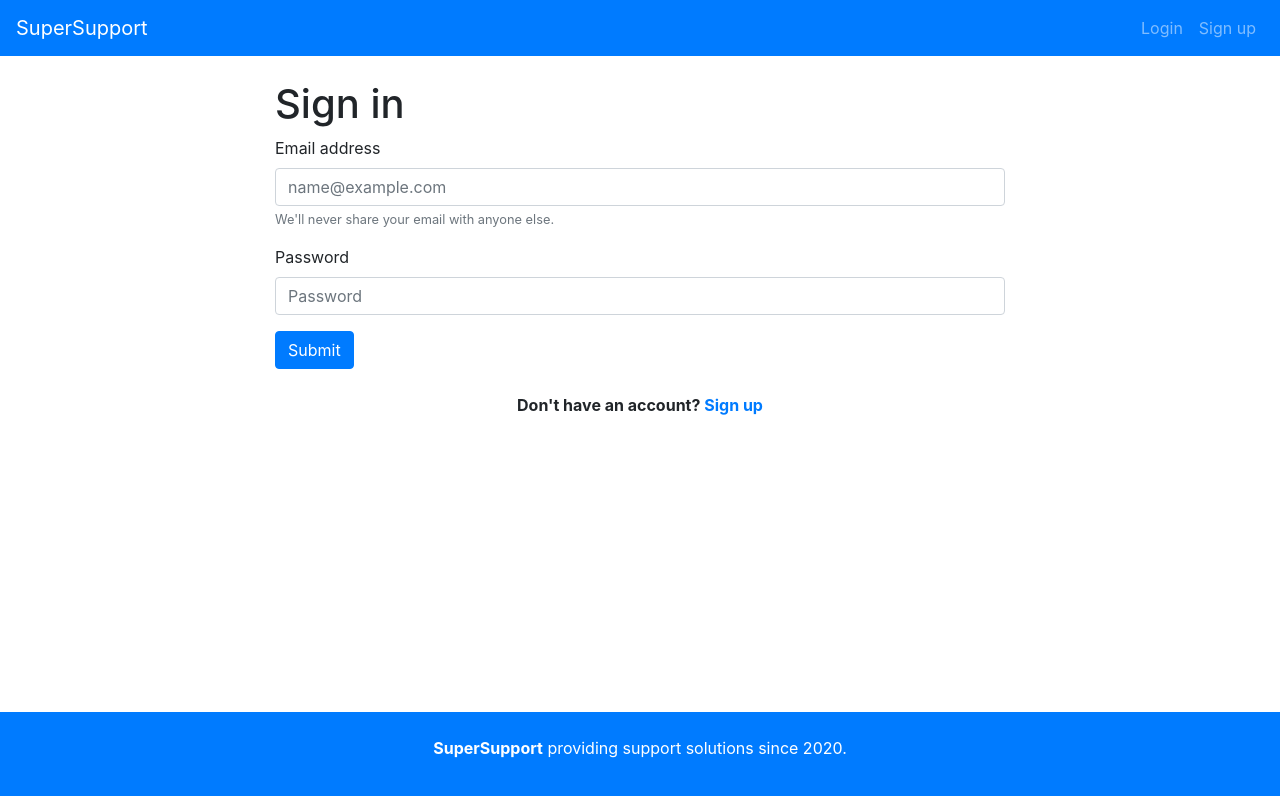
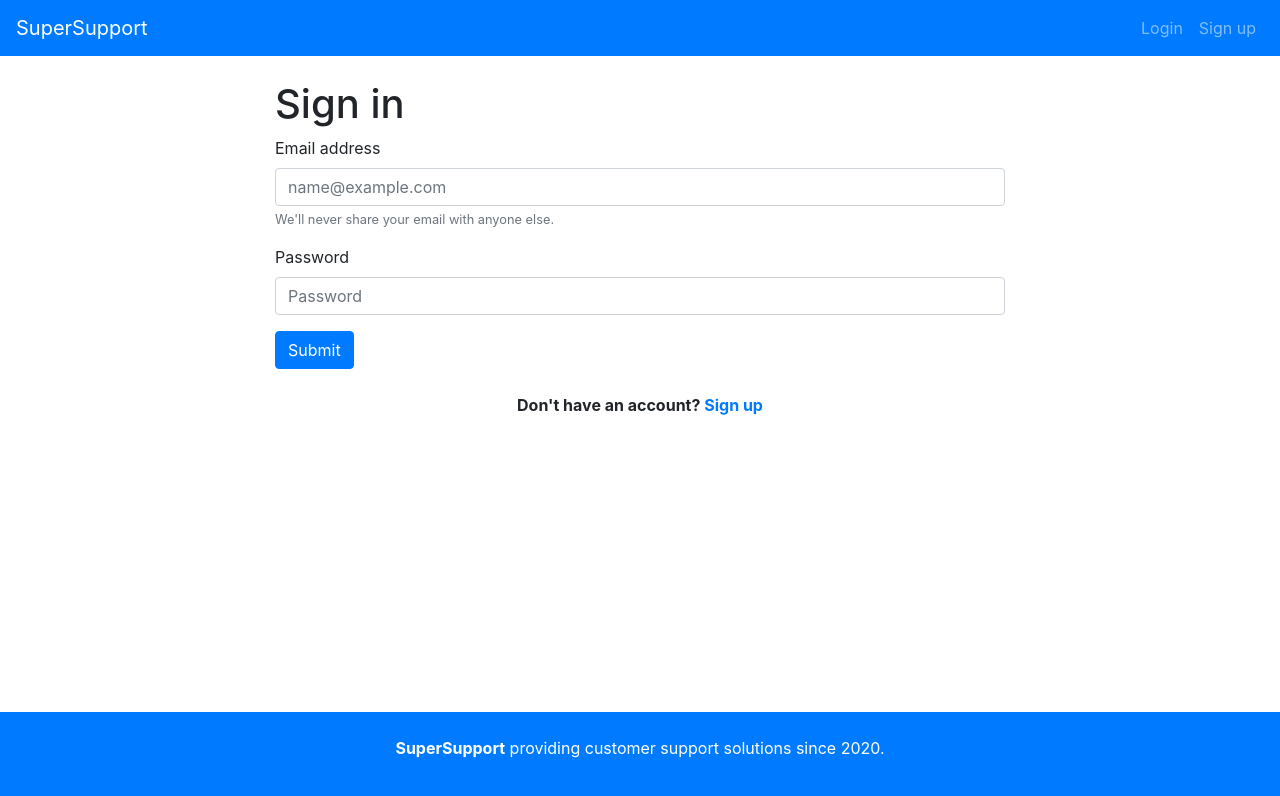
Before and after one commit to onedebos/supersupport-fe, a React (Create React App) app: page / in a window 1280 px wide. Shown: the top 796 px of the page. Built offline with nearby package versions, Linux system fonts and the light colour scheme.

Commit message:
clean up useEffect

```diff
--- a/src/components/Menu.js
+++ b/src/components/Menu.js
@@ -85,7 +85,7 @@ export const Footer = () => {
         <div className="container text-center">
           <p className="text-white">
             <span className="font-weight-bold">SuperSupport</span>{" "}
-            <span>providing support solutions since 2020.</span>
+            <span>providing customer support solutions since 2020.</span>
           </p>
         </div>
       </footer>
--- a/src/container/Users.js
+++ b/src/container/Users.js
@@ -33,8 +33,8 @@ const Users = ({ user, history }) => {
   };
 
   useEffect(() => {
-    let cancelled = true;
-    if (cancelled) {
+    let cancelled = false;
+
     if (!user.user || user.user.role !== "admin") {
       history.push("/");
     }
@@ -42,16 +42,17 @@ const Users = ({ user, history }) => {
     const getUsers = async () => {
       try {
         const response = await userServices.getAllUsers(user.token);
+        if (!cancelled) {
           setShowUsers(response.data.users);
+        }
       } catch (error) {
         console.log(error);
       }
     };
     getUsers();
-    }
 
     return () => {
-      cancelled = false;
+      cancelled = true;
     };
   }, [history, user.token, user.user, handleChangeRole]);
 
```
Lines whose indentation alone changed are shown as unchanged.
